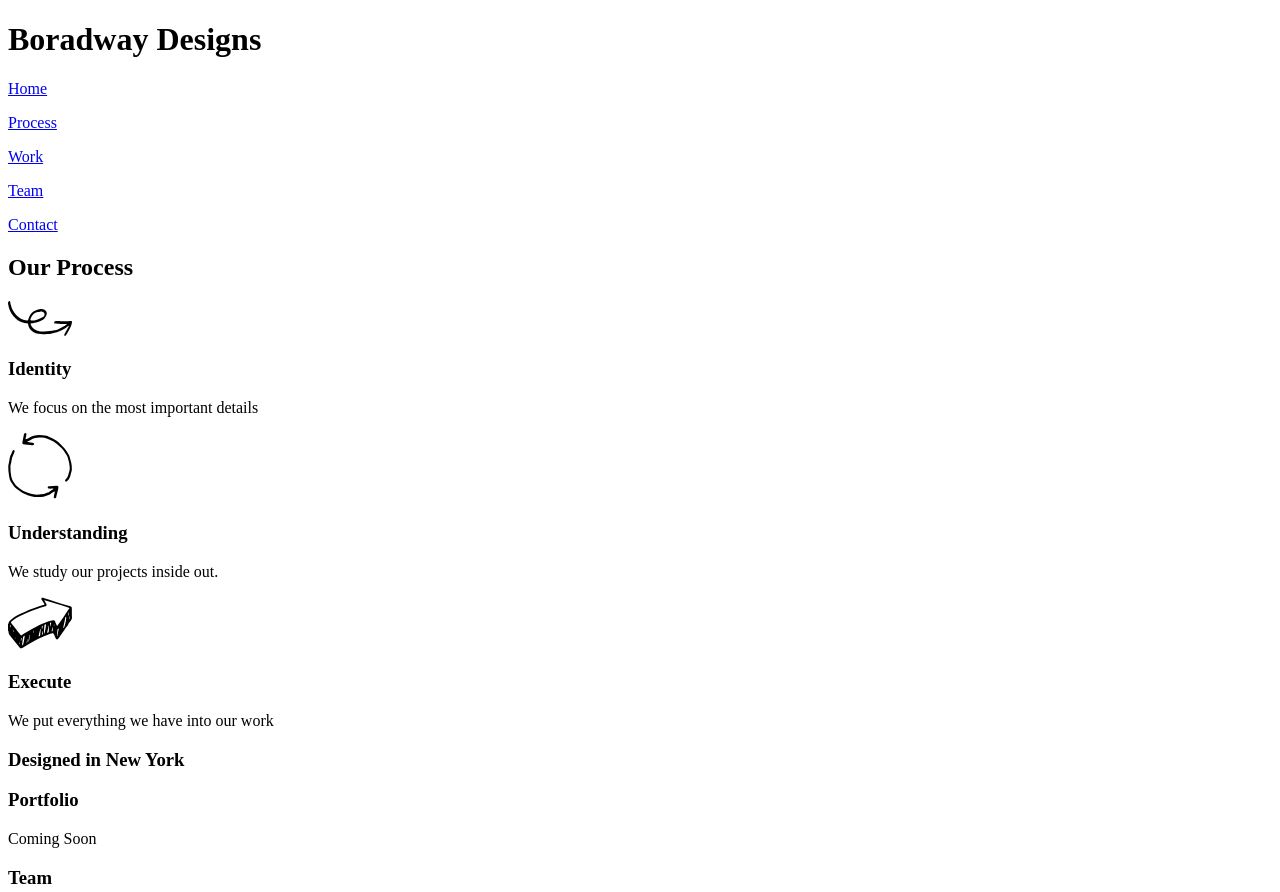
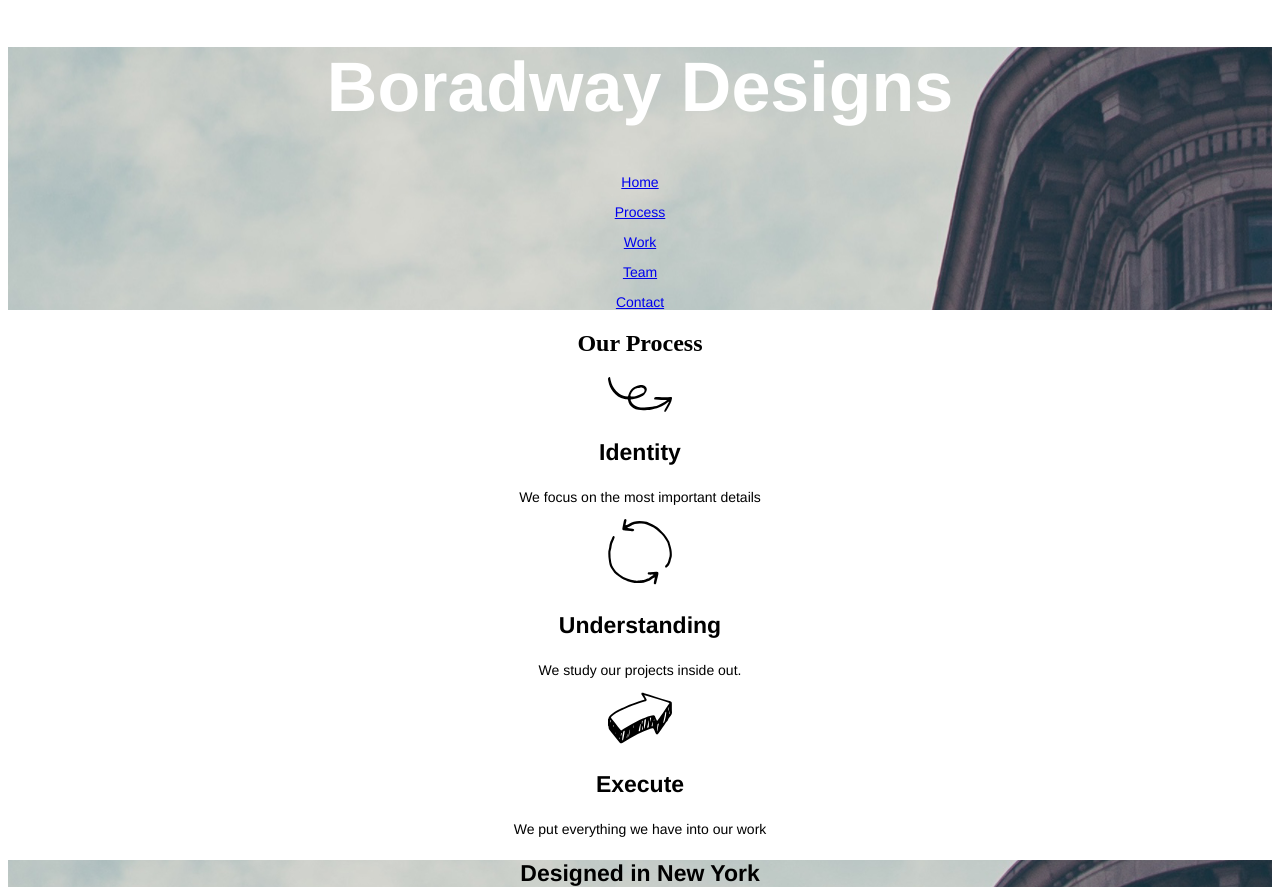
Before and after one commit to dchiggins1/broadway, a plain HTML site: page index.html in a window 1280 px wide. Shown: the top 892 px of the page. Drawn offline with Linux system fonts and the light colour scheme; files that its build step writes are made by us from their sources; files whose address does not match are found by name.

Commit message:
centered

```diff
--- a/css/styles.css
+++ b/css/styles.css
@@ -0,0 +1,31 @@
+body{
+  text-align: center;
+}
+
+h1{
+  font-family: Helvetica;
+  font-size: 70px;
+  font-weight: bold;
+  color: white;
+}
+
+h2{
+  font-family: Helvetica
+  font-size: 32 px;
+  font-weight: bold;
+}
+
+h3{
+  font-family: Helvetica;
+  font-size: 23px;
+  font-weight: bold;
+}
+
+p{
+  font-family: Helvetica;
+  font-size: 14px;
+}
+
+.background--image{
+background-image: url("/Users/danielhiggins/Broadway/Images/the-flatiron-building.png")
+}
--- a/index.html
+++ b/index.html
@@ -3,16 +3,19 @@
   <head>
     <meta charset="utf-8">
     <title>Broadway Designs</title>
-    <link rel="stylesheet" href="Broadway/css/styles.css">
+    <link rel="stylesheet" href="/Users/danielhiggins/Broadway/css/styles.css">
   </head>
   <body>
+    <div class="background--image">
+
     <h1>Boradway Designs</h1>
-
     <p><a href="#">Home</a></p>
     <p><a href="#process">Process</a></p>
     <p><a href="#work">Work</a></p>
     <p><a href="#team">Team</a></p>
     <p><a href="#contact">Contact</a></p>
+
+</div>
 
 <div class="" id="process">
   <h2>Our Process</h2>
@@ -36,7 +39,9 @@
     <p>We put everything we have into our work</p>
 </div>
 
+<div class="background--image">
     <h3>Designed in New York</h3>
+</div>
 
     <h3>Portfolio</h3>
     <p>Coming Soon</p>
@@ -45,6 +50,7 @@
     <p>We're Hiring</p>
 
     <h3>Contact</h3>
+
     <p>Phone: (555)-555-555</p>
     <p>E-mail: test@example.com</p>
     <p>Twitter: @tets</p>
```
